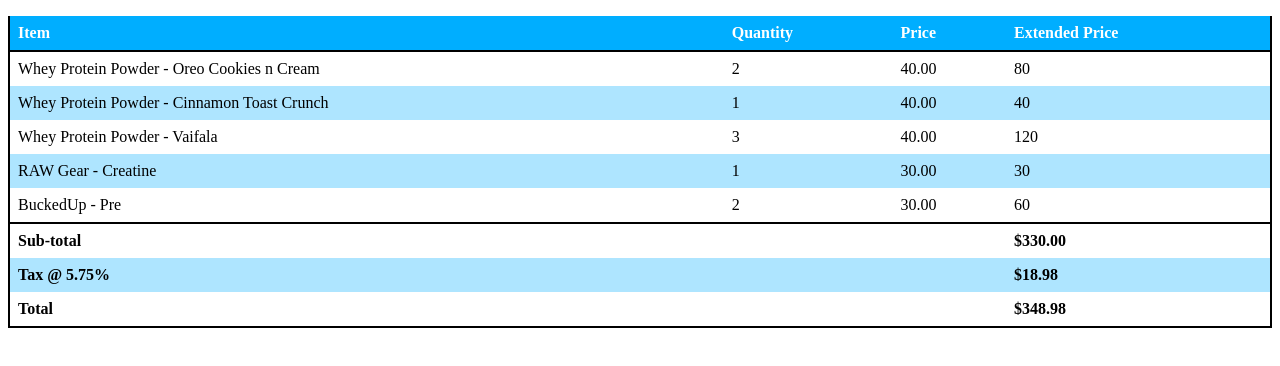
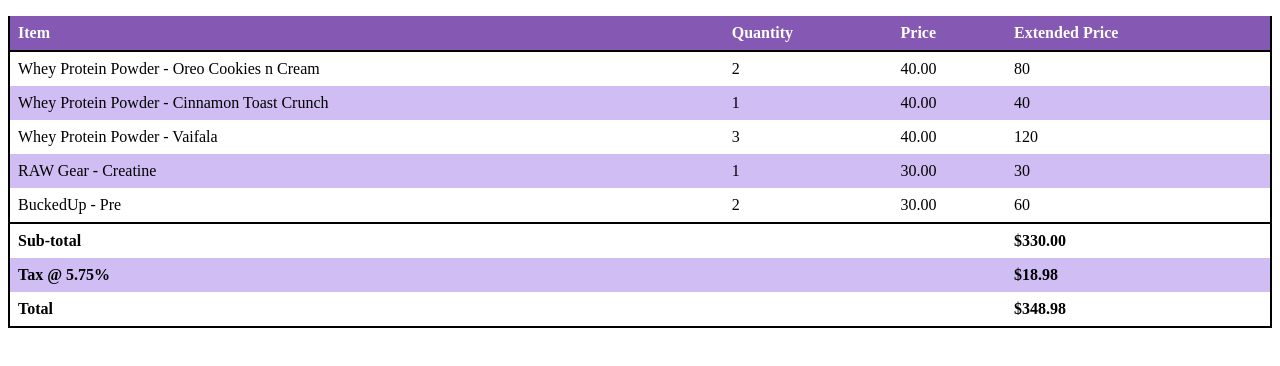
Before and after one commit to tnomuu/ITM352_repo, a website: page POKE/Invoice1/invoice.html in a window 1280 px wide. Shown: the part 92-458 px from the top of the page. Drawn offline with Linux system fonts and the light colour scheme.

Commit message:
commit to github

```diff
--- a/POKE/Invoice1/invoice.css
+++ b/POKE/Invoice1/invoice.css
@@ -1,4 +1,4 @@
-table {
+  table {
     border-collapse: collapse;
     width: 100%;
   }
@@ -9,11 +9,11 @@
   }
 
   th {
-    background-color: #00aeff;
+    background-color: #8458B3;
     color: white;
   }
 
-  tr:nth-child(even) {background-color: #aee5ff}
+  tr:nth-child(even) {background-color: #d0bdf4}
 
   tr:last-child {
       border-bottom: 2px solid black;
```
